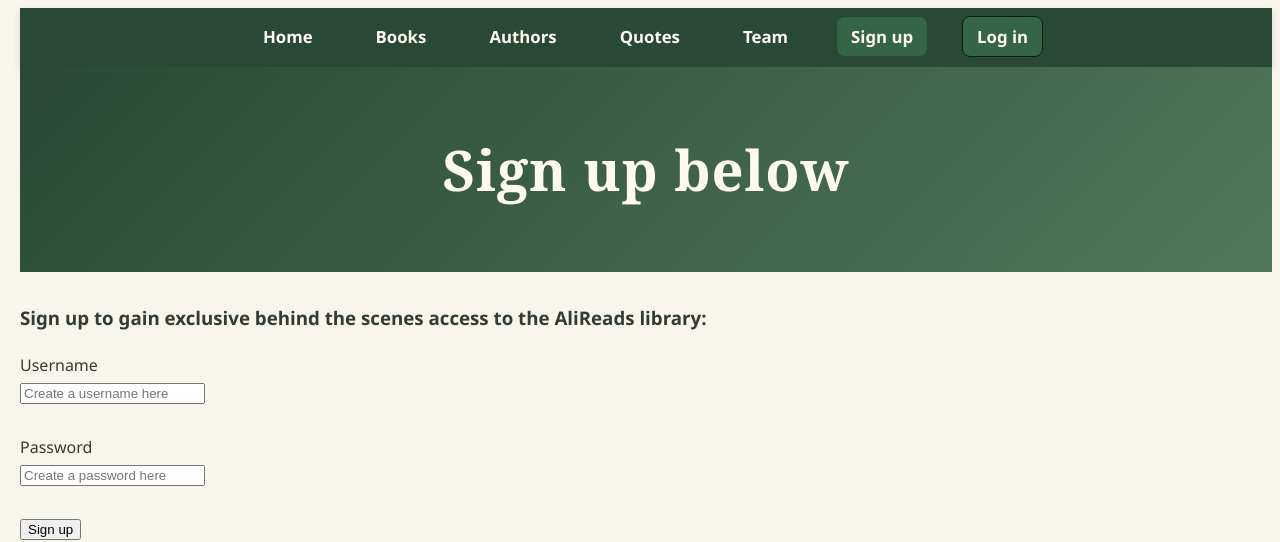
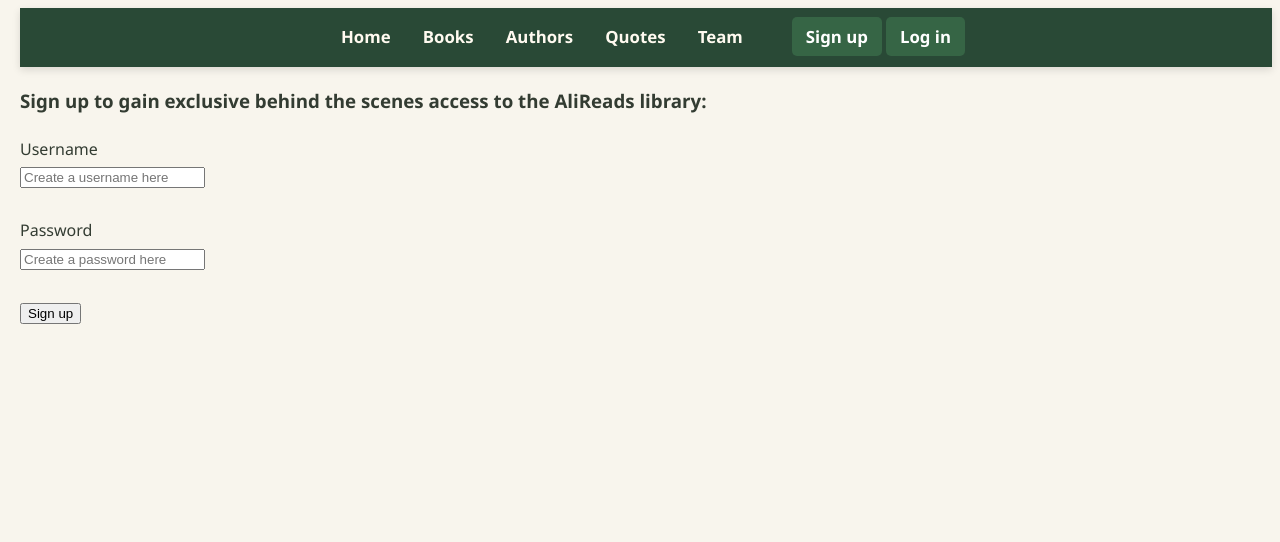
Before and after one commit to alisonkieselack-prog/cloud_applications_unit_4, a Flask app: page /users/new in a window 1280 px wide. Shown: the top 542 px of the page. Run offline with Flask 3, Linux system fonts and the light colour scheme.

Commit message:
css changes and signup fix

```diff
--- a/app.py
+++ b/app.py
@@ -56,11 +56,26 @@ def get_signup_form():
 def create_user():
     connection = DatabaseConnection()
     connection.connect()
+
     user_repository = UserRepository(connection)
     user_details = request.form
-    user = User(username=user_details["username"], password=user_details["password"])
-    user_repository.create(user)
-    return redirect("/users/new")
+    username = user_details["username"]
+
+    existing_user = user_repository.find_by_username(username)
+
+    if existing_user:
+        flash('Username already exists. Try logging in instead.', 'fail')
+        return redirect("/sessions/new")
+
+    else:
+        new_user = User(username=user_details["username"], password=user_details["password"])
+        user_repository.create(new_user)
+        username = user_details["username"]
+        user = user_repository.find_by_username(username)
+        session['user_id'] = user.id
+        session['username'] = user.username
+        flash('Sign up successful!', 'success')
+        return redirect("/")
 
 @app.route('/sessions/new', methods=['GET'])
 def get_login_form():
@@ -82,6 +97,7 @@ def create_session():
         session['username'] = user.username
         return redirect('/books')
     else:
+        flash('Incorrect username or password, please try again.', 'fail')
         return redirect('/sessions/new')
 
 @app.route('/authors', methods=['GET'])
--- a/static/styles.css
+++ b/static/styles.css
@@ -28,21 +30,35 @@ nav.menu ol {
 }
 
 nav.menu a {
-    color: #fffaf0;
     text-decoration: none;
     font-size: 1.05rem;
     font-weight: 600;
     padding: 8px 14px;
+}
+
+.nav-links a {
+    color: #fffaf0;
     border-radius: 8px;
     transition: background-color 0.3s ease;
 }
 
-.auth-link a:hover {
-  background-color: #70a576;
+.nav-links a:hover {
+    background-color: #527858;
 }
 
-nav.menu a:hover {
-    background-color: #42684d;
+.auth-links a {
+    color: #fffaf0;
+    padding: 8px 16px;
+    border-radius: 5px;
+    text-decoration: none;
+    font-weight: bold;
+    background-color: #366545;
+    color: white;
+    margin-left: auto;
+}
+
+.auth-links a:hover {
+    background-color: #c95a15;
 }
 
 header {
@@ -319,23 +248,6 @@ body:has(main ul) main > ul > li > ul > li::before {
   gap: 50px;
 }
 
-.auth-link:first-of-type {
-  margin-left: auto;
-}
-
-.auth-link a {
-  background-color: #366545;
-  color: white;
-  padding: 8px 16px;
-  border-radius: 5px;
-  text-decoration: none;
-  font-weight: bold;
-}
-
-.auth-link a:hover {
-  background-color: #70a576;
-}
-
 .alert-success {
     background-color: #d4edda;
     color: #155724;
@@ -353,13 +265,3 @@ body:has(main ul) main > ul > li > ul > li::before {
     border-radius: 5px;
     margin-bottom: 20px;
 }
-
-.auth-link:first-of-type a {
-  background-color: #051f03;
-  color: white;
-}
-
-.auth-link:last-of-type a {
-  border: 1px solid #051f03;
-  color: ##051f03;
-}
--- a/templates/header.html
+++ b/templates/header.html
@@ -1,11 +1,16 @@
 <nav class="menu">
-  <ol>
-    <li class="menu"><a href="/">Home</a></li>
-    <li class="menu"><a href="/books">Books</a></li>
-    <li class="menu"><a href="/authors">Authors</a></li>
-    <li class="menu"><a href="/quotes">Quotes</a></li>
-    <li class="menu"><a href="/team">Team</a></li>
-    <li class="menu auth-link"><a href="/users/new">Sign up</a></li>
-    <li class="menu auth-link"><a href="/sessions/new">Log in</a></li>
-  </ol>
+    <ol>
+        <div class="nav-links">
+            <a href="/">Home</a>
+            <a href="/books">Books</a>
+            <a href="/authors">Authors</a>
+            <a href="/quotes">Quotes</a>
+            <a href="/team">Team</a>
+        </div>
+
+        <div class="auth-links">
+            <a href="/users/new">Sign up</a>
+            <a href="/sessions/new">Log in</a>
+        </div>
+    </ol>
 </nav>
--- a/templates/login_form.html
+++ b/templates/login_form.html
@@ -20,9 +20,8 @@
 {% endwith %}
 
 <body>
-    <header><h1>Log in below</h1></header>
     <section>
-<h3>Log in to access your AliBooks account:</h3>
+<h3>Log in to access your AliReads account:</h3>
     <form class="book_submit" method="POST" action="/sessions/new">
         <label for="username">Username</label><br>
         <input type="text" name="username" placeholder="Insert username here"><br><br>
--- a/templates/signup_form.html
+++ b/templates/signup_form.html
@@ -9,8 +9,17 @@
 
 {% include 'header.html' %}
 
+{% with messages = get_flashed_messages(with_categories=true) %}
+    {% if messages %}
+        {% for category, message in messages %}
+            <div class="alert alert-{{ category }}">
+                {{ message }}
+            </div>
+        {% endfor %}
+    {% endif %}
+{% endwith %}
+
 <body>
-    <header><h1>Sign up below</h1></header>
     <section>
 <h3>Sign up to gain exclusive behind the scenes access to the AliReads library:</h3>
     <form class="book_submit" method="POST" action="/users/new">
```
Also changed, not shown: other parts of static/styles.css (+3 -88 lines), templates/index.html (+10 -0 lines).
